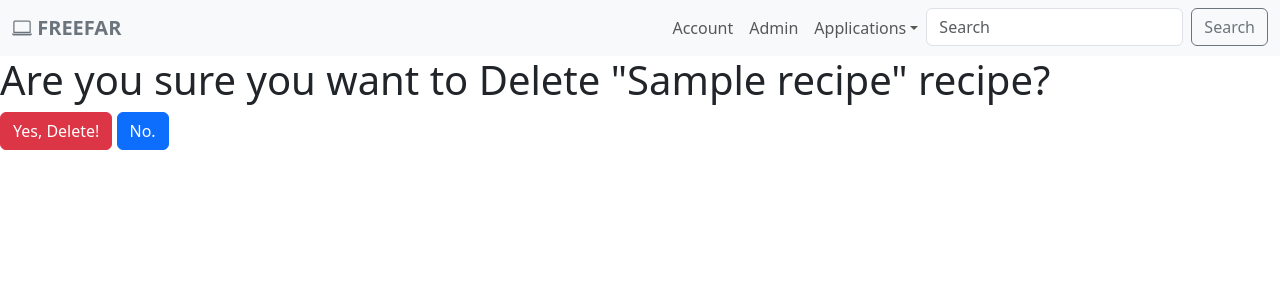
After one commit to Farzan-79/DjP1, a Django app: a page that uses templates/recipes/delete.html in a window 1280 px wide. The commit adds this page. Shown: the top 300 px of the page. Run offline with Django 5.2, Linux system fonts and the light colour scheme; a user stored in the database is signed in; tables that the repository leaves empty hold one stand-in row (values such as "Sample post"); parts of the project's set-up code (start-up, migrations or seed data) failed here and were passed over.

Commit message:
delete for recipes and ingredients, without htmx

```diff
--- a/recipes/models.py
+++ b/recipes/models.py
@@ -73,6 +73,9 @@ class RecipeIngredients(models.Model):
     def get_absolute_url(self): #of its recipe
         return self.recipe.get_absolute_url()
 
+    def get_delete_url(self):
+        return reverse('recipes:ing-delete', kwargs={'parent_slug':self.recipe.slug, 'id':self.id})
+
     def get_hx_update_url(self): # of the form that will edit this instance
         return reverse('recipes:hx-ing-update', kwargs={'parent_slug':self.recipe.slug, 'id':self.id})
 
--- a/recipes/urls.py
+++ b/recipes/urls.py
@@ -7,15 +7,21 @@ from .views import (
     recipes_view,
     recipe_detail_hx_view,
     ingredient_update_view,
+    recipe_delete_view,
+    recipe_ingredient_delete_view,
 )
 
 app_name = 'recipes'
 urlpatterns=[
     path('', recipes_view, name= 'list'),
     path('create/', recipe_create_view, name= 'create'),
+
     path('hx/<slug:parent_slug>/ing_update/<int:id>', ingredient_update_view, name='hx-ing-update'),
     path('hx/<slug:parent_slug>/ing_update', ingredient_update_view, name='hx-ing-create'),
     path('hx/<slug:slug>/', recipe_detail_hx_view, name='hx-detail'),
+
+    path('<slug:parent_slug>/ing_delete/<int:id>', recipe_ingredient_delete_view, name='ing-delete'),
+    path('<slug:slug>/delete/', recipe_delete_view, name='delete'),
     path('<slug:slug>/update/', recipe_update_view, name= 'update'),
     path('<slug:slug>/', recipe_detail_view, name= 'detail')
 ]
--- a/recipes/views.py
+++ b/recipes/views.py
@@ -41,6 +41,38 @@ def recipe_detail_hx_view(request, slug=None):
             return HttpResponse('not found')
         context['recipe'] = recipe
     return render(request, 'recipes/partials/par-detail.html', context=context)
+
+@login_required
+def recipe_delete_view(request, slug=None):
+    object = get_object_or_404(Recipe, slug=slug, user=request.user)
+    context = {
+        'object': object,
+    }
+    print(request)
+    if request.method == 'POST':
+        object.delete()
+        success_url = reverse('recipes:list')
+        return redirect(success_url)
+
+    return render(request, 'recipes/delete.html', context=context)
+
+@login_required
+def recipe_ingredient_delete_view(request, parent_slug=None, id=None):
+    object = get_object_or_404(RecipeIngredients, id=id, recipe__slug=parent_slug, recipe__user=request.user)
+    context = {
+        'object': object,
+    }
+    print(request)
+    if request.method == 'POST':
+        print('yesyesyes%')
+        kwargs = {
+            'slug': parent_slug
+        }
+        object.delete()
+        success_url = reverse('recipes:detail', kwargs=kwargs)
+        return redirect(success_url)
+
+    return render(request, 'recipes/ing-delete.html', context=context)
 
 
 @login_required
--- /dev/null
+++ b/templates/recipes/delete.html
@@ -0,0 +1,12 @@
+{% extends 'base.html' %}
+
+{% block content %}
+
+{% if request.user == object.user %}
+    {% include 'recipes/partials/par-delete.html' %}
+{% else %}
+    <h6>this is not your recipe</h6>
+    <a href="{{object.get_absolute_url}}">Get back to recipe page</a>
+{% endif %}
+
+{% endblock %}
--- /dev/null
+++ b/templates/recipes/partials/par-delete.html
@@ -0,0 +1,6 @@
+<form action="." method="post">
+    {% csrf_token %}
+    <h1>Are you sure you want to Delete "{{object.name}}" recipe?</h1>
+    <button class="btn btn-danger" type="submit">Yes, Delete!</button>
+    <a href="{{object.get_absolute_url}}" class="btn btn-primary">No.</a>
+</form>
--- a/templates/recipes/partials/par-detail.html
+++ b/templates/recipes/partials/par-detail.html
@@ -15,5 +15,6 @@
 {% endif %}
 
 {% if recipe.user == request.user %}
-<a href="{% url 'recipes:update' slug=recipe.slug %}">Edit your Recipe</a>
+<a class="btn btn-outline-success" href="{{ recipe.get_update_url }}">Edit your Recipe</a>
+<a class="btn btn-outline-danger" href="{{ recipe.get_delete_url }}">Delete Recipe</a>
 {% endif %}
--- a/templates/recipes/partials/par-ingredients.html
+++ b/templates/recipes/partials/par-ingredients.html
@@ -4,6 +4,7 @@
         <!-- this button will target this whole div. if its clicked, it will get the update url of THIS instance that is being shown right now
          which is a form, and will replace this whole div, after that form (in par-ingredient-form) is submitted
          the new data of this instance will come here, and will replace that whole form again -->
-        <button hx-get="{{ object.get_hx_update_url }}" hx-target="#ingredient-{{ object.id }}" hx-trigger="click" hx-swap="outerHTML">Edit</button>
+        <button class="btn btn-outline-primary" hx-get="{{ object.get_hx_update_url }}" hx-target="#ingredient-{{ object.id }}" hx-trigger="click" hx-swap="outerHTML">Edit</button>
+        <a href="{{object.get_delete_url}}" class="btn btn-outline-danger">Remove</a>
     </div>
 </div>
--- a/templates/recipes/recipes.html
+++ b/templates/recipes/recipes.html
@@ -3,6 +3,9 @@
 {% block content %}
 <h2> You have entered the <span style="color: crimson;">Recipes</span> section</h2>
 
+    {% if delete_message %}
+        <h6 class="lead">Recipe Deleted Successfully</h6>
+    {% endif %}
     <ol>
         {% for r in recipe_list %}
             <li><a href="{{ r.get_absolute_url }}">{{ r.name }} - {{ r.description }}</a></li>
```
Also changed, not shown: templates/recipes/ing-delete.html (added, +12 -0 lines), templates/recipes/partials/par-ing-delete.html (added, +7 -0 lines).
